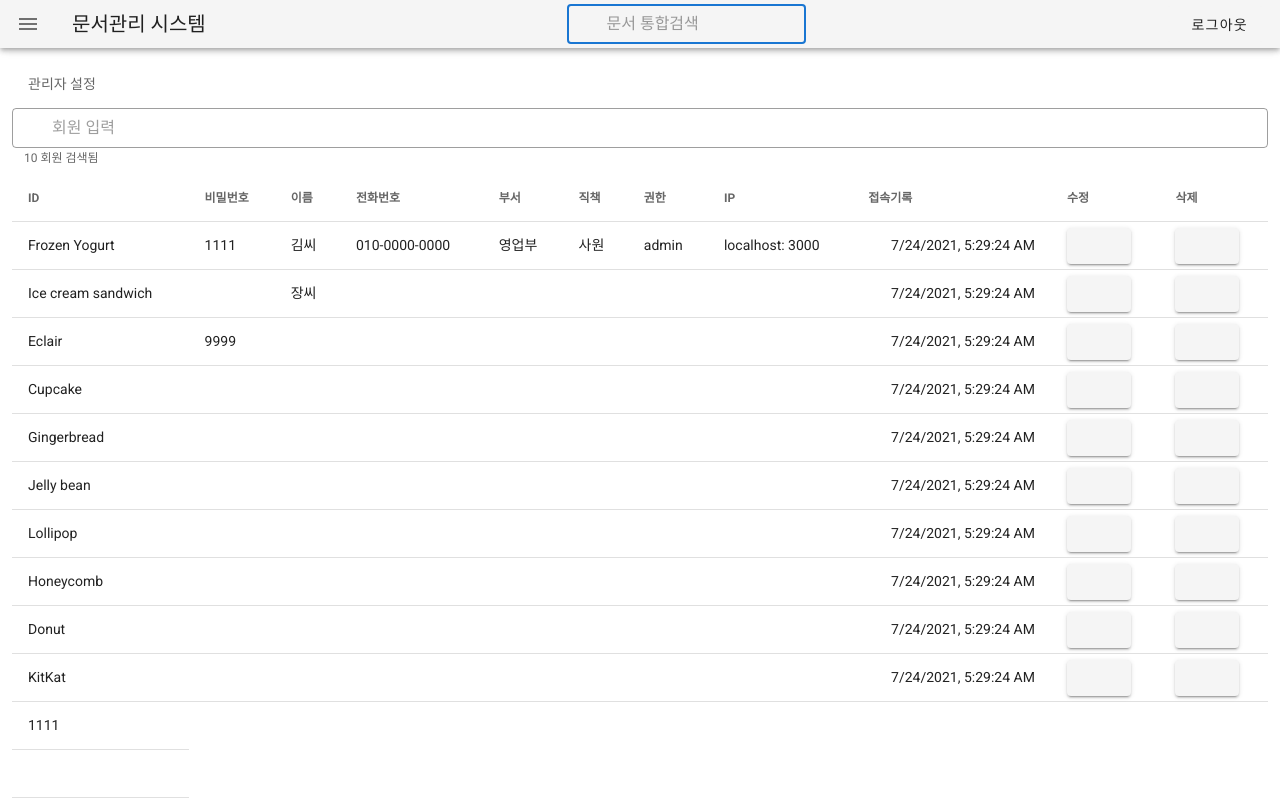
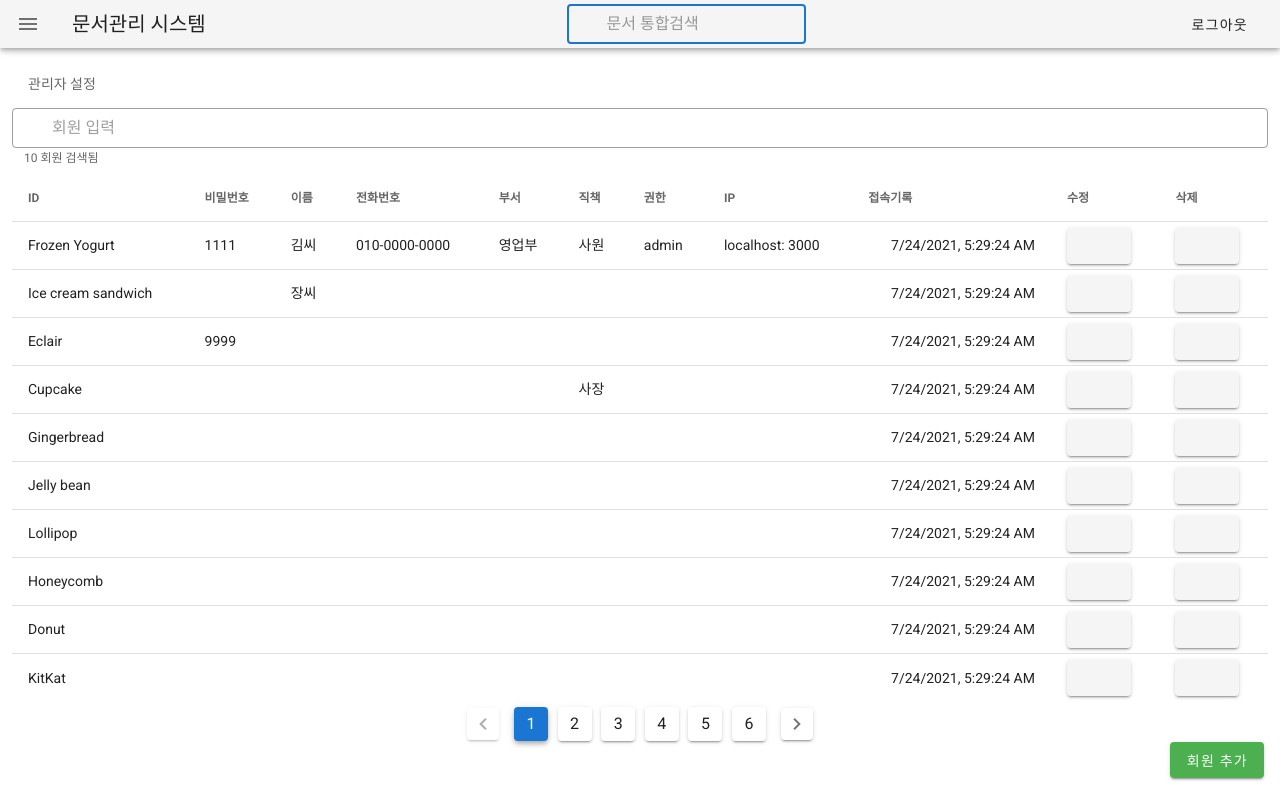
Before and after one commit to devxian96/file-management-system, a Nuxt app: page /inspire in a window 1280 px wide. Shown: the top 800 px of the page. Built offline with nearby package versions, Linux system fonts and the light colour scheme.

Commit message:
fix: ver1 오류 수정

```diff
--- a/pages/inspire.vue
+++ b/pages/inspire.vue
@@ -86,12 +86,6 @@
             </td>
             <!-- 표 데이터 추가 종료-->
           </tr>
-          <tr
-            v-for="item in desserts"
-            :key="item.passWord"
-          >
-          <td class="text-passWord">{{ item.passWord }}</td>
-          </tr>
         </tbody>
       </template>
     </v-simple-table>
@@ -121,7 +115,7 @@ export default {
         {
           name: 'Frozen Yogurt',
           date: new Date().toLocaleString(),
-          passWord: 1111,
+          passWord: '1111',
           realName: '김씨',
           phoneNumber:'010-0000-0000',
           division: '영업부',
@@ -143,6 +137,7 @@ export default {
         {
           name: 'Cupcake',
           date: new Date().toLocaleString(),
+          position: '사장'
         },
         {
           name: 'Gingerbread',
```
